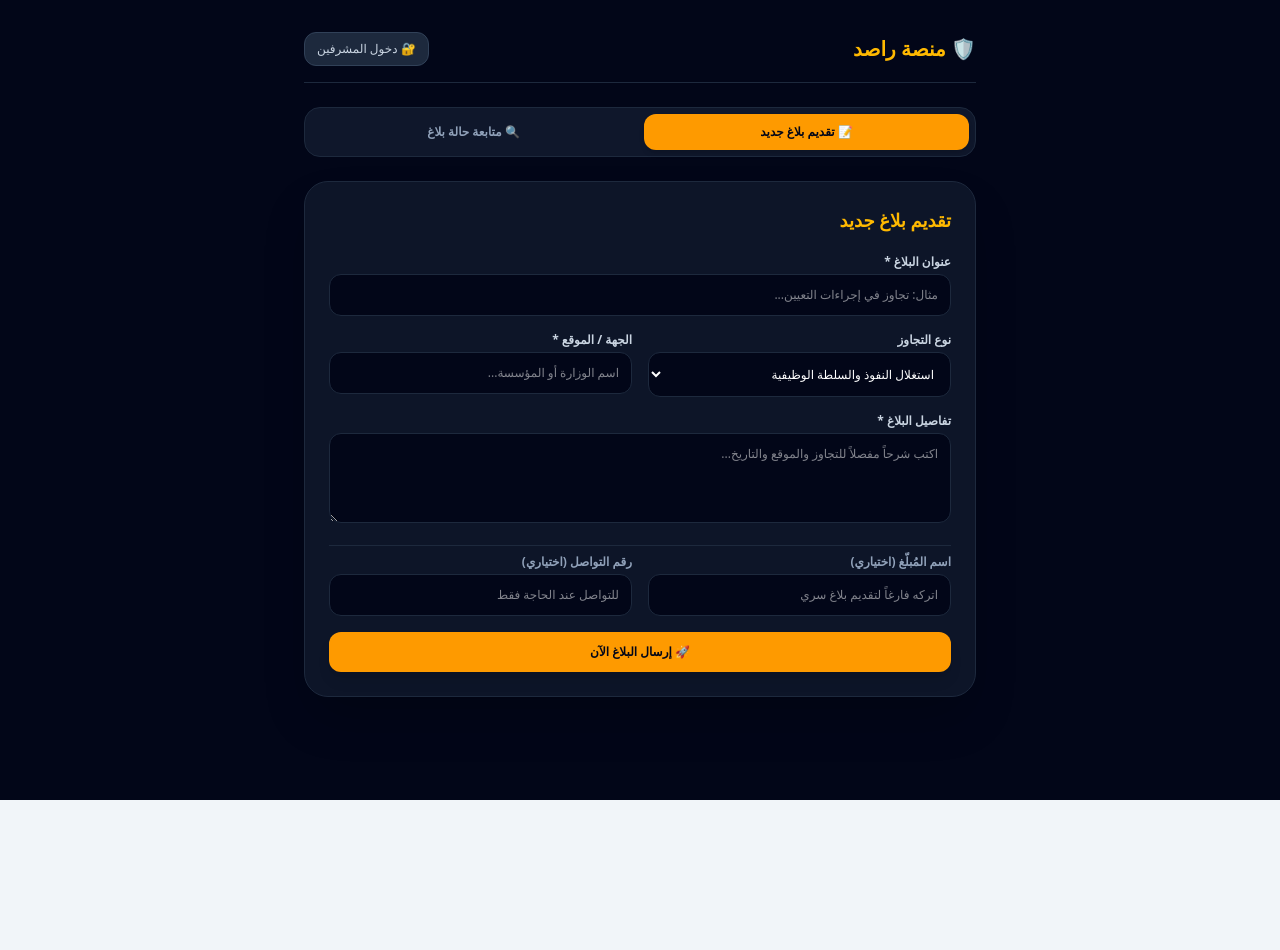
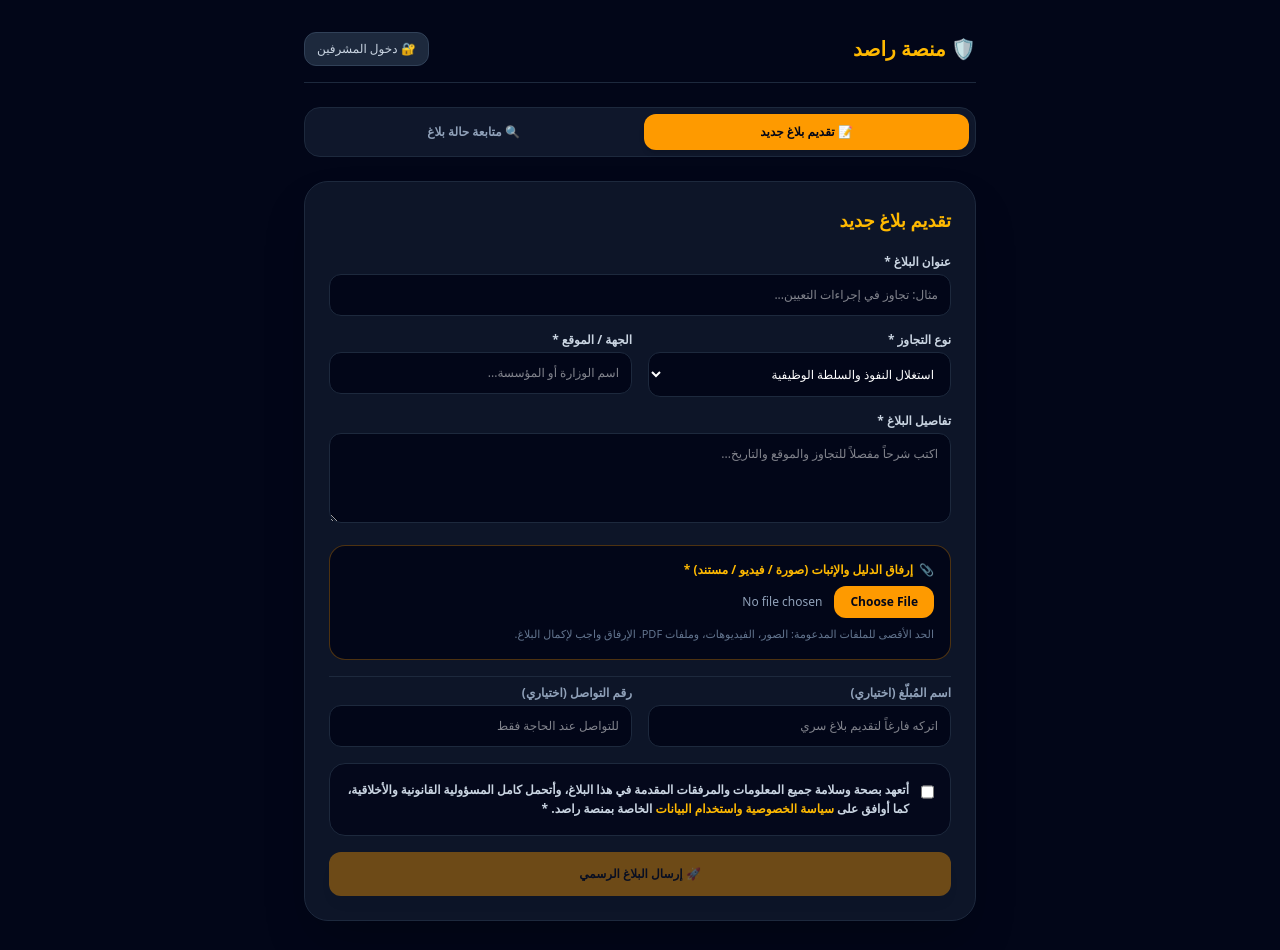
Before and after one commit to rasid-db/rasid, a Next.js app: page /report in a window 1280 px wide. Shown: the top 950 px of the page. Before the commit the page ends 800 px from the top, so only its background shows below. Built offline with nearby package versions, Linux system fonts and the light colour scheme; no server answers.

Commit message:
feat: add mandatory evidence attachment & mandatory terms checkbox

```diff
--- a/app/report/page.tsx
+++ b/app/report/page.tsx
@@ -11,34 +11,73 @@ const supabase = createClient(supabaseUrl, supabaseAnonKey);
 export default function PublicReportPage() {
   const [tab, setTab] = useState<'create' | 'track'>('create');
 
-  // نموذج التقديم
+  // بيانات نموذج التقديم
   const [title, setTitle] = useState('');
   const [category, setCategory] = useState('استغلال النفوذ والسلطة الوظيفية');
   const [entity, setEntity] = useState('');
   const [description, setDescription] = useState('');
   const [reporterName, setReporterName] = useState('');
   const [reporterPhone, setReporterPhone] = useState('');
+
+  // المرفق والتعهد
+  const [file, setFile] = useState<File | null>(null);
+  const [agreedTerms, setAgreedTerms] = useState(false);
+
   const [isSubmitting, setIsSubmitting] = useState(false);
   const [createdRefCode, setCreatedRefCode] = useState<string | null>(null);
 
-  // نموذج الاستعلام
+  // بيانات نموذج الاستعلام
   const [searchCode, setSearchCode] = useState('');
   const [trackedReport, setTrackedReport] = useState<any | null>(null);
   const [isSearching, setIsSearching] = useState(false);
   const [searchError, setSearchError] = useState('');
 
-  // توليد رمز مرجعي عشوائي
   const generateRefCode = () => {
     return 'RSD-' + Math.random().toString(36).substring(2, 8).toUpperCase();
   };
 
   const handleSubmit = async (e: React.FormEvent) => {
     e.preventDefault();
+
+    // التحقق المباشر من رفع المرفق والتعهد
+    if (!file) {
+      alert('يرجى إرفاق الدليل (صورة، فيديو، أو مستند) لإكمال تقديم البلاغ.');
+      return;
+    }
+
+    if (!agreedTerms) {
+      alert('يرجى القبول والتعهد بصحة البيانات وسياسة الخصوصية للتمكن من تقديم البلاغ.');
+      return;
+    }
+
     setIsSubmitting(true);
     setCreatedRefCode(null);
 
+    let attachmentUrl = '';
+
+    // 1. رفع المرفق إلى Supabase Storage إن أمكن
+    try {
+      const fileExt = file.name.split('.').pop();
+      const fileName = `${Date.now()}_${Math.random().toString(36).substring(2, 7)}.${fileExt}`;
+      const filePath = `reports/${fileName}`;
+
+      const { error: uploadError } = await supabase.storage
+        .from('attachments')
+        .upload(filePath, file);
+
+      if (!uploadError) {
+        const { data: publicUrlData } = supabase.storage
+          .from('attachments')
+          .getPublicUrl(filePath);
+        attachmentUrl = publicUrlData.publicUrl;
+      }
+    } catch (err) {
+      console.log('ملاحظة: تعذر الرفع التلقائي للـ Storage، سيتم الإرسال بدون رابط مباشر للملف.');
+    }
+
     const refCode = generateRefCode();
 
+    // 2. إدخال البلاغ إلى قاعدة البيانات
     const { error } = await supabase.from('reports').insert([
       {
         title,
@@ -48,6 +87,7 @@ export default function PublicReportPage() {
         reporter_name: reporterName || 'مجهول الهوية',
         reporter_phone: reporterPhone || null,
         reference_code: refCode,
+        attachment_url: attachmentUrl || file.name,
         status: 'جديد',
       },
     ]);
@@ -63,6 +103,8 @@ export default function PublicReportPage() {
       setDescription('');
       setReporterName('');
       setReporterPhone('');
+      setFile(null);
+      setAgreedTerms(false);
     }
   };
 
@@ -78,7 +120,7 @@ export default function PublicReportPage() {
       .from('reports')
       .select('*')
       .eq('reference_code', searchCode.trim().toUpperCase())
-      .single();
+      .maybeSingle();
 
     setIsSearching(false);
 
@@ -159,7 +201,7 @@ export default function PublicReportPage() {
 
                 <div className="grid grid-cols-1 md:grid-cols-2 gap-4">
                   <div>
-                    <label className="block text-xs font-bold text-slate-300 mb-1">نوع التجاوز</label>
+                    <label className="block text-xs font-bold text-slate-300 mb-1">نوع التجاوز *</label>
                     <select
                       value={category}
                       onChange={(e) => setCategory(e.target.value)}
@@ -197,6 +239,23 @@ export default function PublicReportPage() {
                   />
                 </div>
 
+                {/* إرفاق الدليل (واجب وضروري) */}
+                <div className="bg-slate-950 p-4 rounded-2xl border border-amber-500/30 space-y-2">
+                  <label className="block text-xs font-black text-amber-400 flex items-center gap-1.5">
+                    <span>📎</span> إرفاق الدليل والإثبات (صورة / فيديو / مستند) *
+                  </label>
+                  <input
+                    type="file"
+                    required
+                    accept="image/*,video/*,.pdf,.doc,.docx"
+                    onChange={(e) => setFile(e.target.files?.[0] || null)}
+                    className="w-full text-xs text-slate-400 file:mr-0 file:ml-3 file:py-2 file:px-4 file:rounded-xl file:border-0 file:text-xs file:font-bold file:bg-amber-500 file:text-slate-950 hover:file:bg-amber-400 cursor-pointer"
+                  />
+                  <p className="text-[11px] text-slate-500">
+                    الحد الأقصى للملفات المدعومة: الصور، الفيديوهات، وملفات PDF. الإرفاق واجب لإكمال البلاغ.
+                  </p>
+                </div>
+
                 <div className="grid grid-cols-1 md:grid-cols-2 gap-4 pt-2 border-t border-slate-800">
                   <div>
                     <label className="block text-xs font-bold text-slate-400 mb-1">اسم المُبلّغ (اختياري)</label>
@@ -221,12 +280,28 @@ export default function PublicReportPage() {
                   </div>
                 </div>
 
+                {/* خانة التعهد واختيار الشروط (واجبة) */}
+                <div className="bg-slate-950/80 p-4 rounded-2xl border border-slate-800 space-y-2">
+                  <label className="flex items-start gap-3 cursor-pointer">
+                    <input
+                      type="checkbox"
+                      required
+                      checked={agreedTerms}
+                      onChange={(e) => setAgreedTerms(e.target.checked)}
+                      className="mt-1 w-4 h-4 accent-amber-500 rounded border-slate-700 bg-slate-900 cursor-pointer"
+                    />
+                    <span className="text-xs text-slate-300 leading-relaxed font-semibold">
+                      أتعهد بصحة وسلامة جميع المعلومات والمرفقات المقدمة في هذا البلاغ، وأتحمل كامل المسؤولية القانونية والأخلاقية، كما أوافق على <span className="text-amber-400 font-bold">سياسة الخصوصية واستخدام البيانات</span> الخاصة بمنصة راصد. *
+                    </span>
+                  </label>
+                </div>
+
                 <button
                   type="submit"
-                  disabled={isSubmitting}
-                  className="w-full bg-amber-500 hover:bg-amber-600 text-slate-950 font-black py-3 rounded-xl transition text-xs shadow-lg disabled:opacity-50"
+                  disabled={isSubmitting || !agreedTerms || !file}
+                  className="w-full bg-amber-500 hover:bg-amber-600 text-slate-950 font-black py-3.5 rounded-xl transition text-xs shadow-lg disabled:opacity-40 disabled:cursor-not-allowed flex items-center justify-center gap-2"
                 >
-                  {isSubmitting ? 'جاري إرسال البلاغ...' : '🚀 إرسال البلاغ الآن'}
+                  {isSubmitting ? 'جاري رفع الدليل وإرسال البلاغ...' : '🚀 إرسال البلاغ الرسمي'}
                 </button>
               </form>
             )}
@@ -278,6 +353,19 @@ export default function PublicReportPage() {
                   {trackedReport.description}
                 </p>
 
+                {trackedReport.attachment_url && (
+                  <div className="pt-1">
+                    <a
+                      href={trackedReport.attachment_url}
+                      target="_blank"
+                      rel="noopener noreferrer"
+                      className="inline-flex items-center gap-1.5 text-xs text-amber-400 hover:underline bg-amber-500/10 px-3 py-1.5 rounded-lg border border-amber-500/30 font-bold"
+                    >
+                      📎 عرض الدليل والمرفق
+                    </a>
+                  </div>
+                )}
+
                 {/* رد الإدارة للمواطن */}
                 <div className="bg-amber-500/10 border border-amber-500/30 p-3.5 rounded-xl space-y-1">
                   <h4 className="text-xs font-bold text-amber-400">📩 رد وإجراء الإدارة:</h4>
```
